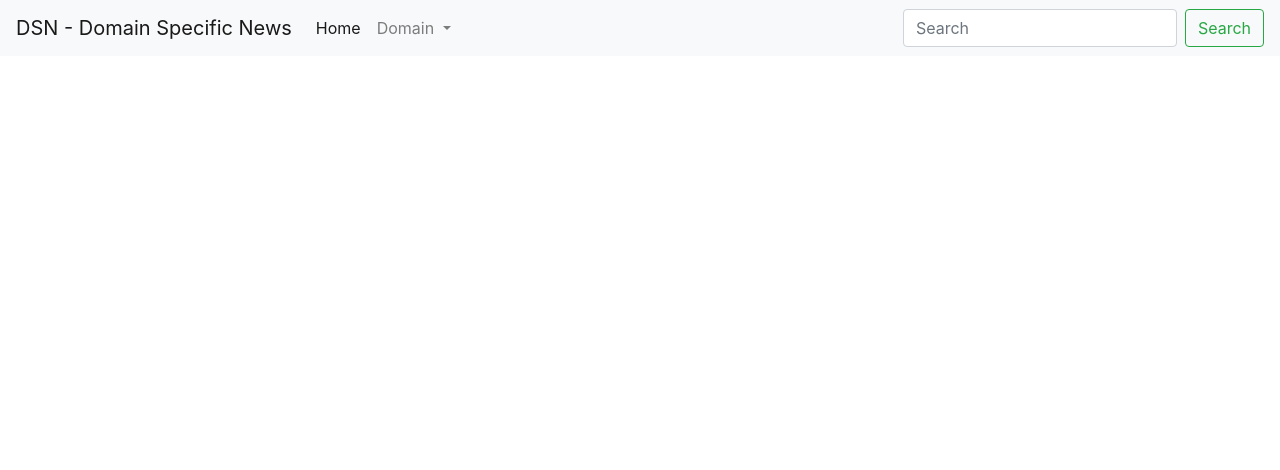
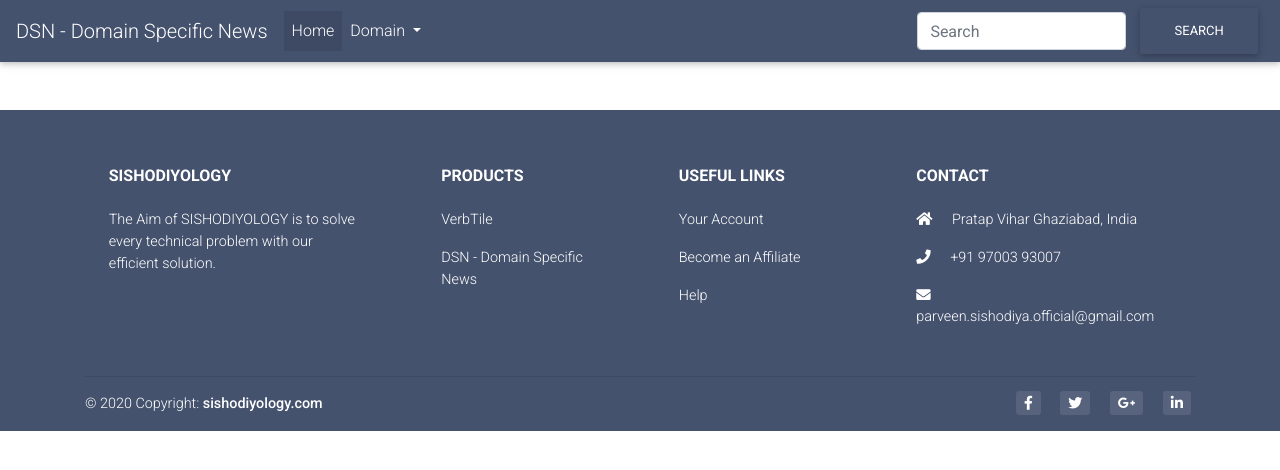
Before and after one commit to parveen-sishodiya-git/domain-specific-news, a plain HTML site: page index.html in a window 1280 px wide. Drawn offline with nearby package versions, Linux system fonts and the light colour scheme; no server answers.

Commit message:
Icon updated

```diff
--- a/index.html
+++ b/index.html
@@ -9,15 +9,31 @@
     <!-- Bootstrap CSS -->
     <link rel="stylesheet" href="https://stackpath.bootstrapcdn.com/bootstrap/4.5.2/css/bootstrap.min.css"
         integrity="sha384-JcKb8q3iqJ61gNV9KGb8thSsNjpSL0n8PARn9HuZOnIxN0hoP+VmmDGMN5t9UJ0Z" crossorigin="anonymous">
+    <!-- Font Awesome -->
+    <link rel="stylesheet" href="https://use.fontawesome.com/releases/v5.8.2/css/all.css">
+    <!-- Google Fonts -->
+    <link rel="stylesheet" href="https://fonts.googleapis.com/css?family=Roboto:300,400,500,700&display=swap">
+    <!-- Bootstrap core CSS -->
+    <link href="https://cdnjs.cloudflare.com/ajax/libs/twitter-bootstrap/4.5.0/css/bootstrap.min.css" rel="stylesheet">
+    <!-- Material Design Bootstrap -->
+    <link href="https://cdnjs.cloudflare.com/ajax/libs/mdbootstrap/4.19.1/css/mdb.min.css" rel="stylesheet">
     <link rel="stylesheet" href="css/style.css">
+
+    <style>
+        .headerFontColor {
+            color: white;
+        }
+    </style>
+
     <title>DSN</title>
 </head>
 
 <body
     style="background-image:url(assets/pictures/splash.png);background-repeat: no-repeat;background-position-y: 220px;">
 
-    <nav class="navbar navbar-expand-lg navbar-light bg-light">
-        <a class="navbar-brand" href="#">DSN - Domain Specific News</a>
+    <nav class="navbar navbar-expand-lg navbar-light bg-light headerFontColor"
+        style="background-color: #45526e !important;">
+        <a class="navbar-brand headerFontColor" href="#" style="color: white;">DSN - Domain Specific News</a>
         <button class="navbar-toggler" type="button" data-toggle="collapse" data-target="#navbarSupportedContent"
             aria-controls="navbarSupportedContent" aria-expanded="false" aria-label="Toggle navigation">
             <span class="navbar-toggler-icon"></span>
@@ -26,11 +42,12 @@
         <div class="collapse navbar-collapse" id="navbarSupportedContent">
             <ul class="navbar-nav mr-auto">
                 <li class="nav-item active">
-                    <a class="nav-link" href="#">Home <span class="sr-only">(current)</span></a>
+                    <a class="nav-link headerFontColor" style="color: white;" href="#">Home <span
+                            class="sr-only">(current)</span></a>
                 </li>
 
                 <li class="nav-item dropdown">
-                    <a class="nav-link dropdown-toggle" href="#" id="navbarDropdown" role="button"
+                    <a class="nav-link dropdown-toggle" href="#" id="navbarDropdown" role="button" style="color: white;"
                         data-toggle="dropdown" aria-haspopup="true" aria-expanded="false">
                         Domain
                     </a>
@@ -45,7 +62,7 @@
             </ul>
             <form class="form-inline my-2 my-lg-0">
                 <input class="form-control mr-sm-2" type="search" placeholder="Search" aria-label="Search">
-                <button class="btn btn-outline-success my-2 my-sm-0" type="submit">Search</button>
+                <button class="btn btn-outline my-2 my-sm-0" style="color: white;" type="submit">Search</button>
             </form>
         </div>
     </nav>
@@ -56,6 +73,134 @@
 
         </div> <!-- content -->
     </div>
+
+    <!-- Footer -->
+    <footer class="page-footer font-small mdb-color pt-4">
+
+        <!-- Footer Links -->
+        <div class="container text-center text-md-left">
+
+            <!-- Footer links -->
+            <div class="row text-center text-md-left mt-3 pb-3">
+
+                <!-- Grid column -->
+                <div class="col-md-3 col-lg-3 col-xl-3 mx-auto mt-3">
+                    <h6 class="text-uppercase mb-4 font-weight-bold">SISHODIYOLOGY</h6>
+                    <p>The Aim of SISHODIYOLOGY is to solve every technical problem with our efficient solution.</p>
+                </div>
+                <!-- Grid column -->
+
+                <hr class="w-100 clearfix d-md-none">
+
+                <!-- Grid column -->
+                <div class="col-md-2 col-lg-2 col-xl-2 mx-auto mt-3">
+                    <h6 class="text-uppercase mb-4 font-weight-bold">Products</h6>
+                    <p>
+                        <a href="https://parveen-sishodiya-git.github.io/verbtile/" target="_blank">VerbTile</a>
+                    </p>
+                    <p>
+                        <a href="https://parveen-sishodiya-git.github.io/domain-specific-news" target="_blank">DSN -
+                            Domain Specific News</a>
+                    </p>
+                </div>
+                <!-- Grid column -->
+
+                <hr class="w-100 clearfix d-md-none">
+
+                <!-- Grid column -->
+                <div class="col-md-3 col-lg-2 col-xl-2 mx-auto mt-3">
+                    <h6 class="text-uppercase mb-4 font-weight-bold">Useful links</h6>
+                    <p>
+                        <a href="#!">Your Account</a>
+                    </p>
+                    <p>
+                        <a href="#!">Become an Affiliate</a>
+                    </p>
+
+                    <p>
+                        <a href="#!">Help</a>
+                    </p>
+                </div>
+
+                <!-- Grid column -->
+                <hr class="w-100 clearfix d-md-none">
+
+                <!-- Grid column -->
+                <div class="col-md-4 col-lg-3 col-xl-3 mx-auto mt-3">
+                    <h6 class="text-uppercase mb-4 font-weight-bold">Contact</h6>
+                    <p>
+                        <i class="fas fa-home mr-3"></i> Pratap Vihar Ghaziabad, India</p>
+
+                    <p>
+                        <i class="fas fa-phone mr-3"></i> +91 97003 93007</p>
+
+                    <p>
+                        <i class="fas fa-envelope mr-3"></i> parveen.sishodiya.official@gmail.com</p>
+
+                </div>
+                <!-- Grid column -->
+
+            </div>
+            <!-- Footer links -->
+
+            <hr>
+
+            <!-- Grid row -->
+            <div class="row d-flex align-items-center">
+
+                <!-- Grid column -->
+                <div class="col-md-7 col-lg-8">
+
+                    <!--Copyright-->
+                    <p class="text-center text-md-left">© 2020 Copyright:
+                        <a href="#!">
+                            <strong> sishodiyology.com</strong>
+                        </a>
+                    </p>
+
+                </div>
+                <!-- Grid column -->
+
+                <!-- Grid column -->
+                <div class="col-md-5 col-lg-4 ml-lg-0">
+
+                    <!-- Social buttons -->
+                    <div class="text-center text-md-right">
+                        <ul class="list-unstyled list-inline">
+                            <li class="list-inline-item">
+                                <a class="btn-floating btn-sm rgba-white-slight mx-1">
+                                    <i class="fab fa-facebook-f"></i>
+                                </a>
+                            </li>
+                            <li class="list-inline-item">
+                                <a class="btn-floating btn-sm rgba-white-slight mx-1">
+                                    <i class="fab fa-twitter"></i>
+                                </a>
+                            </li>
+                            <li class="list-inline-item">
+                                <a class="btn-floating btn-sm rgba-white-slight mx-1">
+                                    <i class="fab fa-google-plus-g"></i>
+                                </a>
+                            </li>
+                            <li class="list-inline-item">
+                                <a class="btn-floating btn-sm rgba-white-slight mx-1" href="https://linkedin.com/in/parveensishodiya" target="_blank">
+                                    <i class="fab fa-linkedin-in"></i>
+                                </a>
+                            </li>
+                        </ul>
+                    </div>
+
+                </div>
+                <!-- Grid column -->
+
+            </div>
+            <!-- Grid row -->
+
+        </div>
+        <!-- Footer Links -->
+
+    </footer>
+    <!-- Footer -->
 
 
     <!-- Optional JavaScript -->
@@ -69,6 +214,7 @@
     <script src="https://stackpath.bootstrapcdn.com/bootstrap/4.5.2/js/bootstrap.min.js"
         integrity="sha384-B4gt1jrGC7Jh4AgTPSdUtOBvfO8shuf57BaghqFfPlYxofvL8/KUEfYiJOMMV+rV"
         crossorigin="anonymous"></script>
+
     <script src="scripts/index.js"></script>
 </body>
 
```
